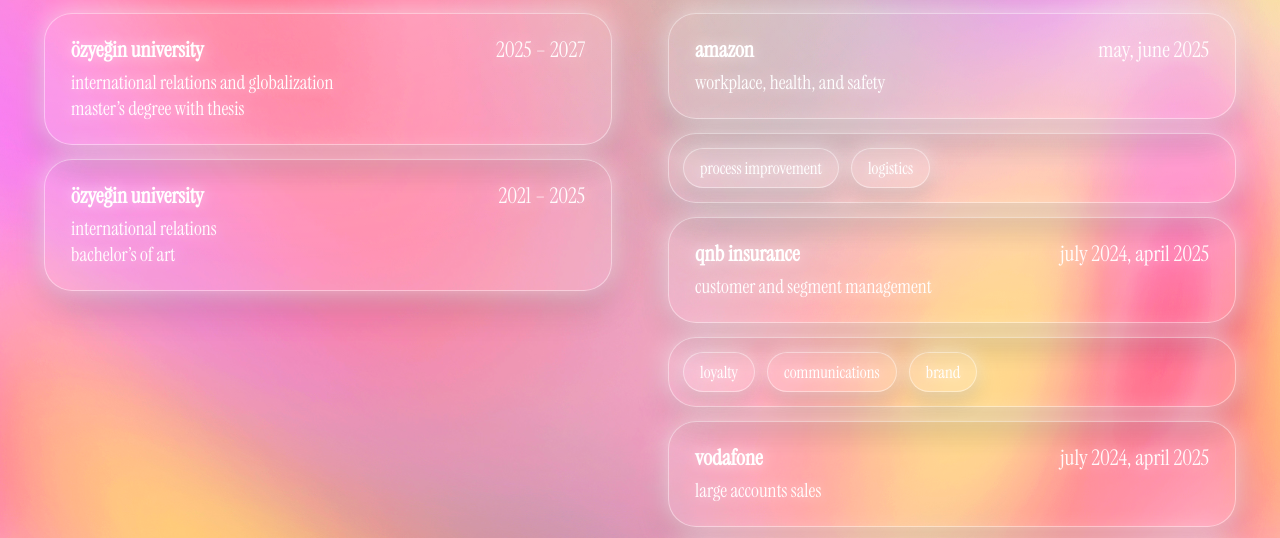
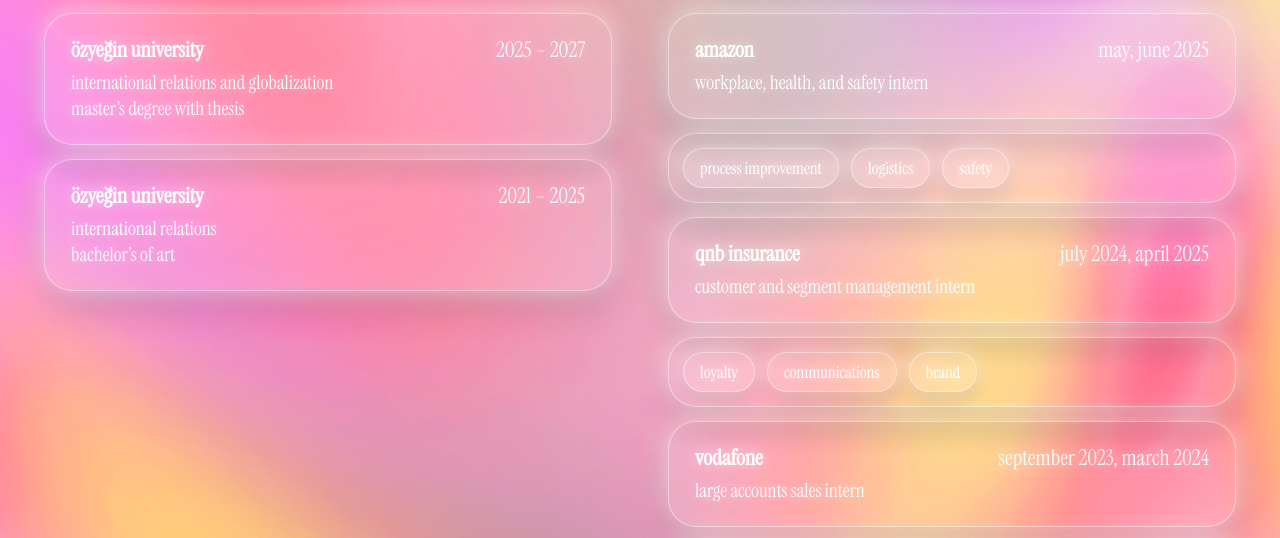
Before and after one commit to zeynpicll/deneme, a plain HTML site: page whoami.html in a window 1280 px wide. Shown: the part 254-792 px from the top of the page. Drawn offline with Linux system fonts and the light colour scheme.

Commit message:
whoami.html

```diff
--- a/whoami.html
+++ b/whoami.html
@@ -98,13 +98,14 @@
           <div class="left">amazon</div>
           <div class="right">may, june 2025</div>
         </div>
-        <div class="sub">workplace, health, and safety</div>
+        <div class="sub">workplace, health, and safety intern</div>
       </div>
 
       <!-- amazon pills (sadece bunlar) -->
       <div class="block pills reveal">
         <span class="pill">process improvement</span>
         <span class="pill">logistics</span>
+        <span class="pill">safety</span>
       </div>
 
       <!-- qnb -->
@@ -113,7 +114,7 @@
           <div class="left">qnb insurance</div>
           <div class="right">july 2024, april 2025</div>
         </div>
-        <div class="sub">customer and segment management</div>
+        <div class="sub">customer and segment management intern</div>
       </div>
 
       <div class="block pills reveal">
@@ -126,9 +127,9 @@
       <div class="block large reveal">
         <div class="row">
           <div class="left">vodafone</div>
-          <div class="right">july 2024, april 2025</div>
+          <div class="right">september 2023, march 2024</div>
         </div>
-        <div class="sub">large accounts sales</div>
+        <div class="sub">large accounts sales intern</div>
       </div>
 
       <!-- vodafone pills (sales / account management / data burada) -->
```
